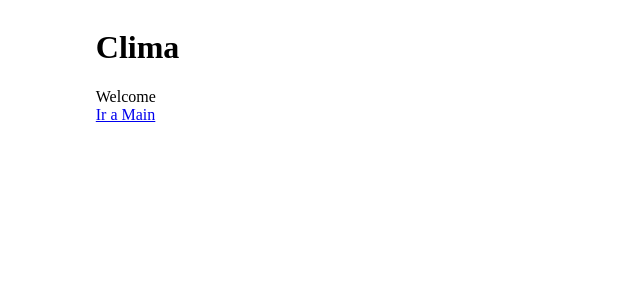
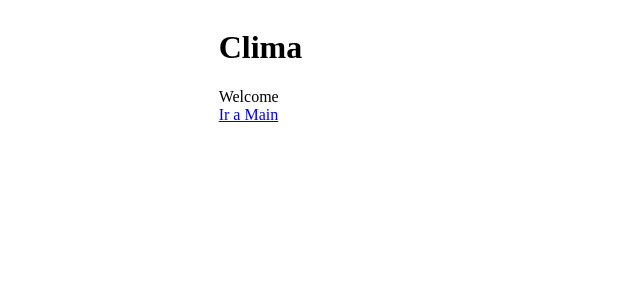
Before and after one commit to DellaPe/clima, a React (Create React App) app: page / in a window 1280 px wide. Shown: the top 300 px of the page, without its empty margins (0-640 px from the left). Built offline with nearby package versions, Linux system fonts and the light colour scheme.

Commit message:
3er Commit Tapal

```diff
--- a/src/App.jsx
+++ b/src/App.jsx
@@ -12,9 +12,12 @@ const App = () => {
     return (
         <Grid container
             justifyContent="center"
-            direction="row"
-            sm={10}>
-            <Grid item sm={10}>
+            direction="row">
+            <Grid item
+                xs={12}
+                sm={11}
+                md={10}
+                lg={8}>
                 <h1>Clima</h1>
                 <Router>
                     <Switch>
--- a/src/components/CityList/CityList.jsx
+++ b/src/components/CityList/CityList.jsx
@@ -4,13 +4,14 @@ import Typography from "@mui/material/Typography";
 import Grid from "@mui/material/grid";
 import CityInfo from "./../CityInfo";
 import Weather from "./../Weather";
+import {List, ListItem} from "@mui/material"
 
 const renderCityAndCountry = (eventOnClickCity) => (cityAndCountry) => {
   const { city, country } = cityAndCountry;
   //sm={8} para tamaños sm para arriba 8 + 4, para el resto 12
   return (
-    <li key={city} onClick={eventOnClickCity}>
-      <Grid container justify="center" alignItems="center">
+    <ListItem key={city} onClick={eventOnClickCity}>
+      <Grid container justifyContent="center" alignItems="center">
         <Grid item md={8} sm={12}>
           <CityInfo city={city} country={country} />
         </Grid>
@@ -18,13 +19,13 @@ const renderCityAndCountry = (eventOnClickCity) => (cityAndCountry) => {
           <Weather temperature={10} state="sun" />
         </Grid>
       </Grid>
-    </li>
+    </ListItem>
   );
 };
 
 const CityList = ({ cities, onClickCity }) => {
   return (
-    <ul>
+    <List>
       <Typography>
         {
           //renderCityAndCountry se transforma en una func que tetorna otra fucn
@@ -33,7 +34,7 @@ const CityList = ({ cities, onClickCity }) => {
           )
         }
       </Typography>
-    </ul>
+    </List>
   );
 };
 
--- a/src/pages/CityPage.jsx
+++ b/src/pages/CityPage.jsx
@@ -61,15 +61,20 @@ const CityPage = () => {
   return (
     <Grid container
       justifyContent="center"
-      direction="column">
-      <Grid item xs={12}>
+      direction="column"
+      spacing={1}>
+      <Grid container item xs={12}
+        justifyContent="center"
+        alignItems="flex-end">
         <CityInfo city={city} country={country} />
       </Grid>
-      <Grid container xs={12}>
-        <Grid item xs={8}>
+      <Grid container xs={12}
+        justifyContent="space-evenly"
+        alignItems="center">
+        <Grid item >
           <Weather temperature={temperature} state={state} />
         </Grid>
-        <Grid item xs={4}>
+        <Grid item>
           <WeatherDetails humidity={humidity} wind={wind} />
         </Grid>
       </Grid>
--- a/src/pages/MainPage.jsx
+++ b/src/pages/MainPage.jsx
@@ -18,13 +18,10 @@ const MainPage = () => {
 
   return (
     <div>
-      Main
-      <div>
-        <h2>Lista de Ciudades</h2>
-        <CityList
-          cities={cities}
-          onClickCity={onClickHandler}/>
-      </div>
+       <h2>Lista de Ciudades</h2>
+      <CityList
+         cities={cities}
+        onClickCity={onClickHandler}/>
     </div>
   )
 }
```
